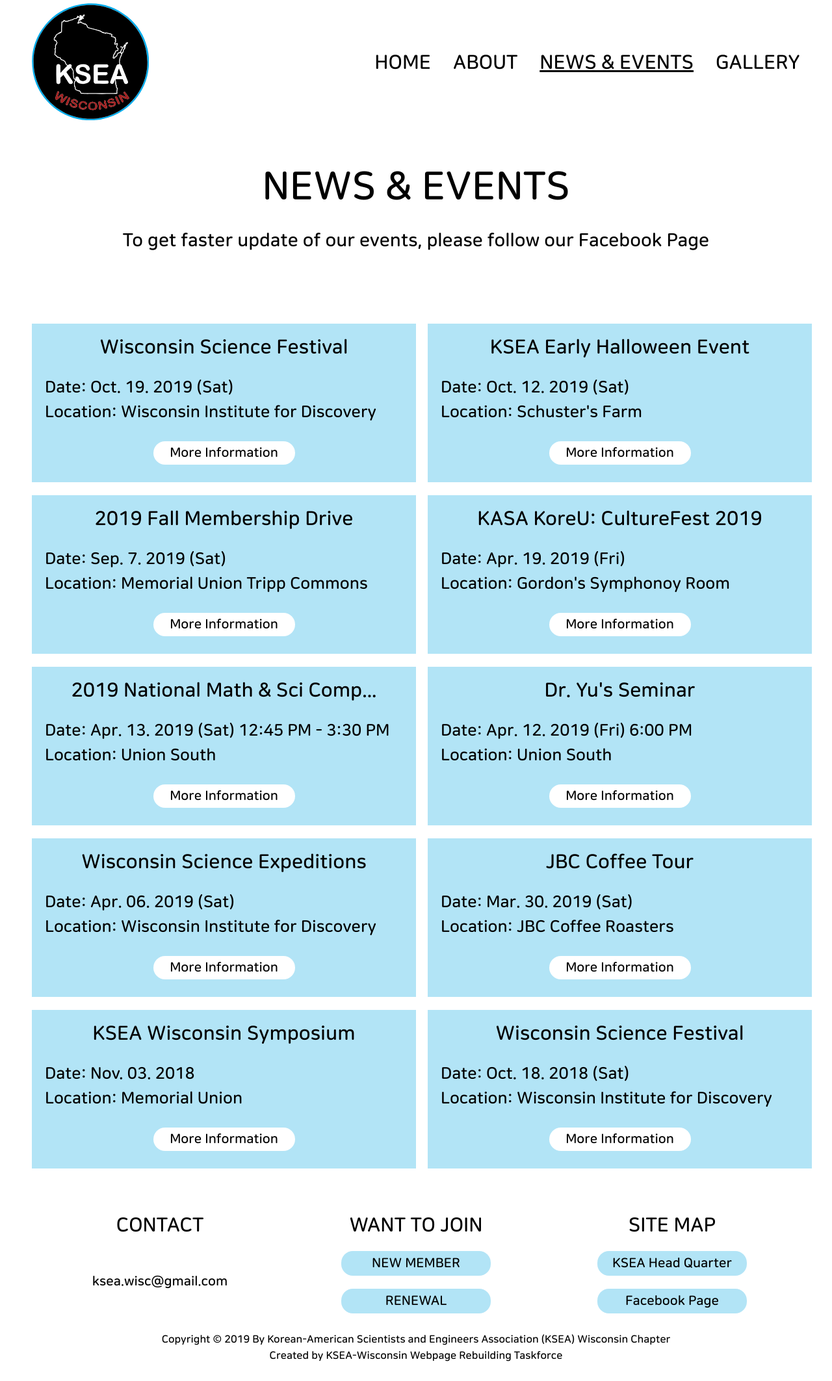
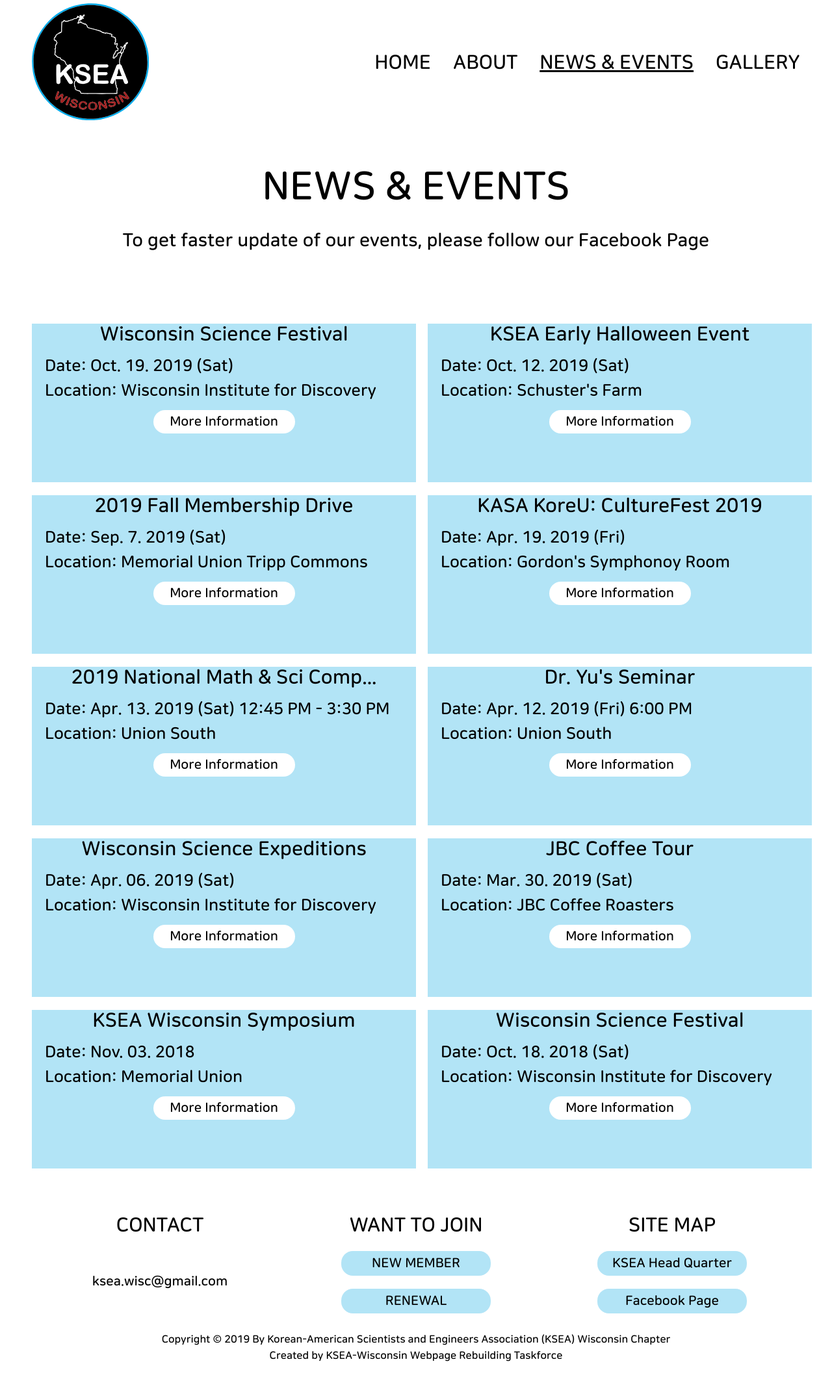
Before and after one commit to KSEAWisconsin/kseawisconsin.github.io, a Jekyll site: the page built from events.html, in a window 1280 px wide. Shown: the whole page at 65% size. Built offline with Jekyll 4.4.1, drawn with Linux system fonts in a browser that asks for light colours.

Commit message:
marginEvents

```diff
--- a/_sass/KSEAWeb.scss
+++ b/_sass/KSEAWeb.scss
@@ -426,8 +426,8 @@
         background-color: #B2E4F6;
 
         .event_name {
-          margin-top: 20px;
-          margin-bottom: 30px;
+          margin-top: 0px;
+          margin-bottom: 17px;
           text-align: center;
           font-size: 30px;
         }
@@ -440,8 +440,8 @@
         }
 
         .button-wrapper {
-          margin-bottom: 30px;
-          margin-top: 30px;
+          margin-bottom: 15px;
+          margin-top: 15px;
           text-align: center;
         }
 
```
